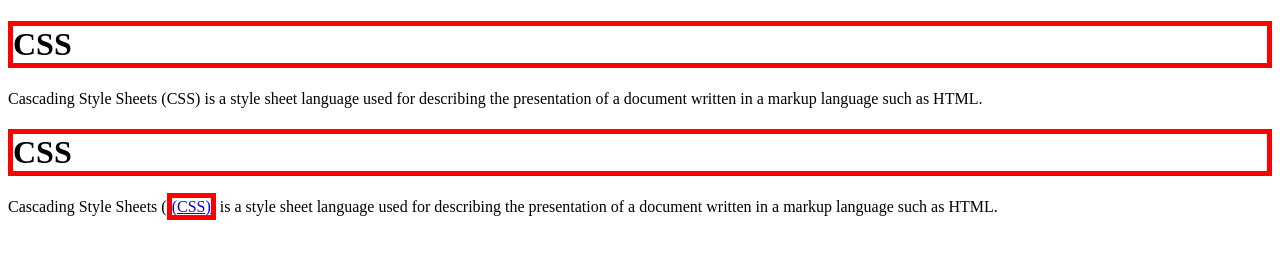
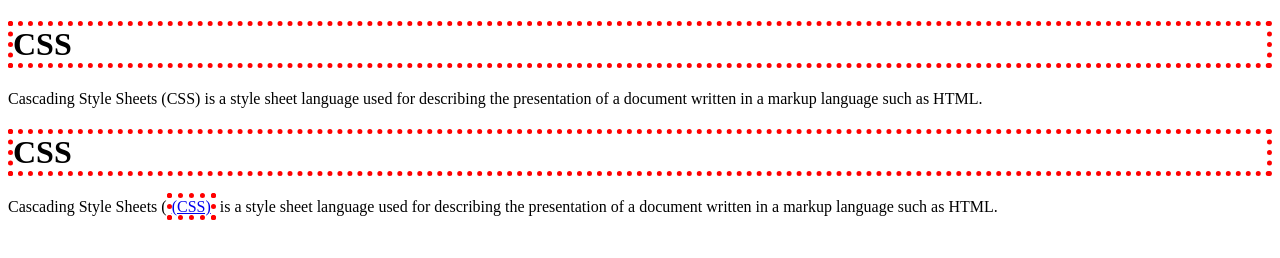
Before and after one commit to lsy3709/240213WEB_TEST, a plain HTML site: page CSS/0215/box.html in a window 1280 px wide. Drawn offline with Linux system fonts and the light colour scheme.

Commit message:
5교시 저장1, css 기본4 셀렉터 공식문서 추가

```diff
--- a/CSS/0215/box.html
+++ b/CSS/0215/box.html
@@ -7,16 +7,19 @@
     <meta name="viewport" content="width=device-width, initial-scale=1.0">
     <title>Box</title>
     <style>
-        h1 {
+        h1 , a {
+            border: red 5px  dotted;
+          /* border-width: 5px;
+          border-color: red;
+          border-style: solid; */
+          /* display: inline;
+          font-size: 100px; */
+        }
+        /* a {
           border-width: 5px;
           border-color: red;
           border-style: solid;
-        }
-        a {
-          border-width: 5px;
-          border-color: red;
-          border-style: solid;
-        }
+        } */
       </style>
 </head>
 
```
Also changed, not shown: CSS/공식 문서 selector.txt (added).
